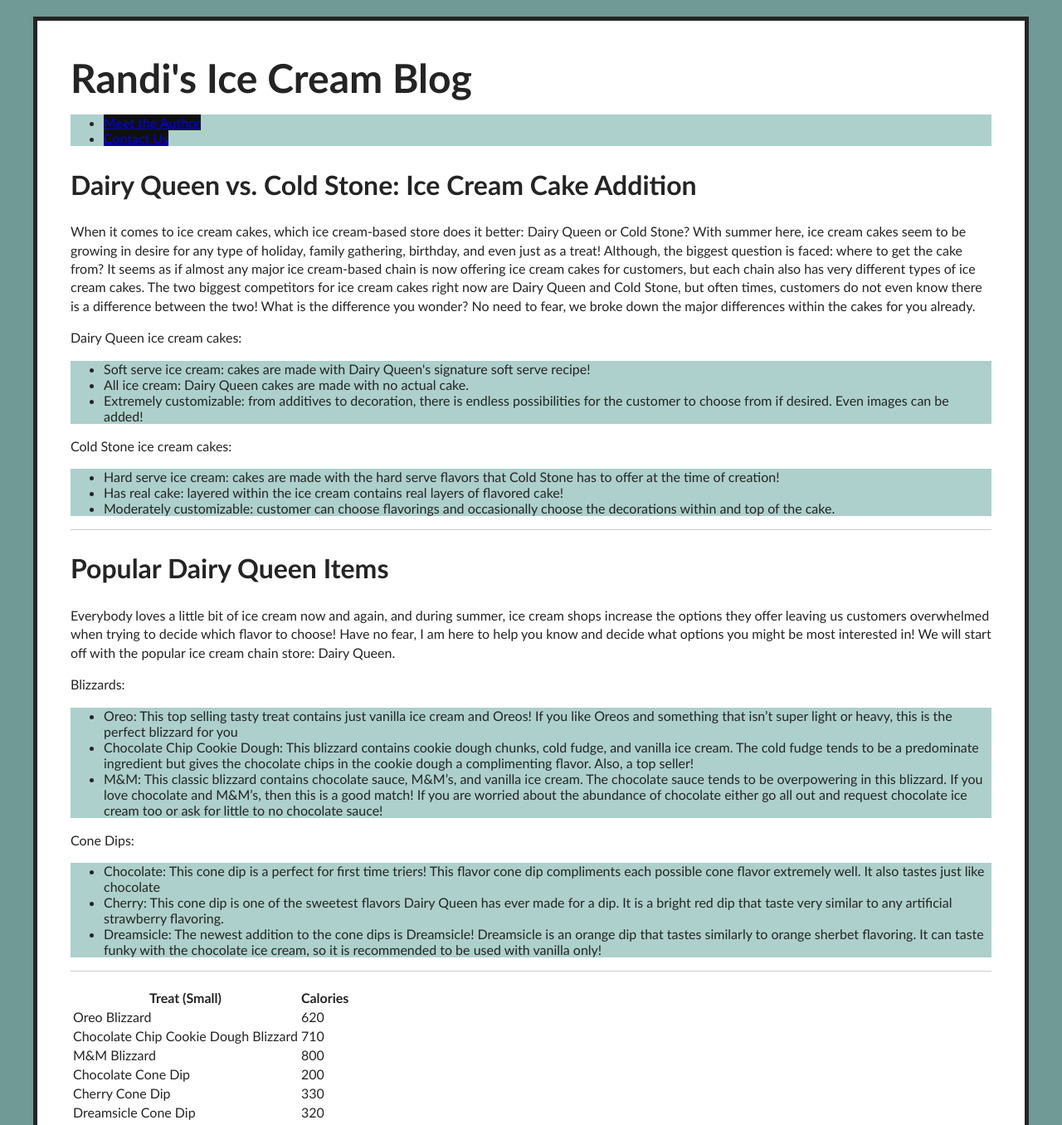
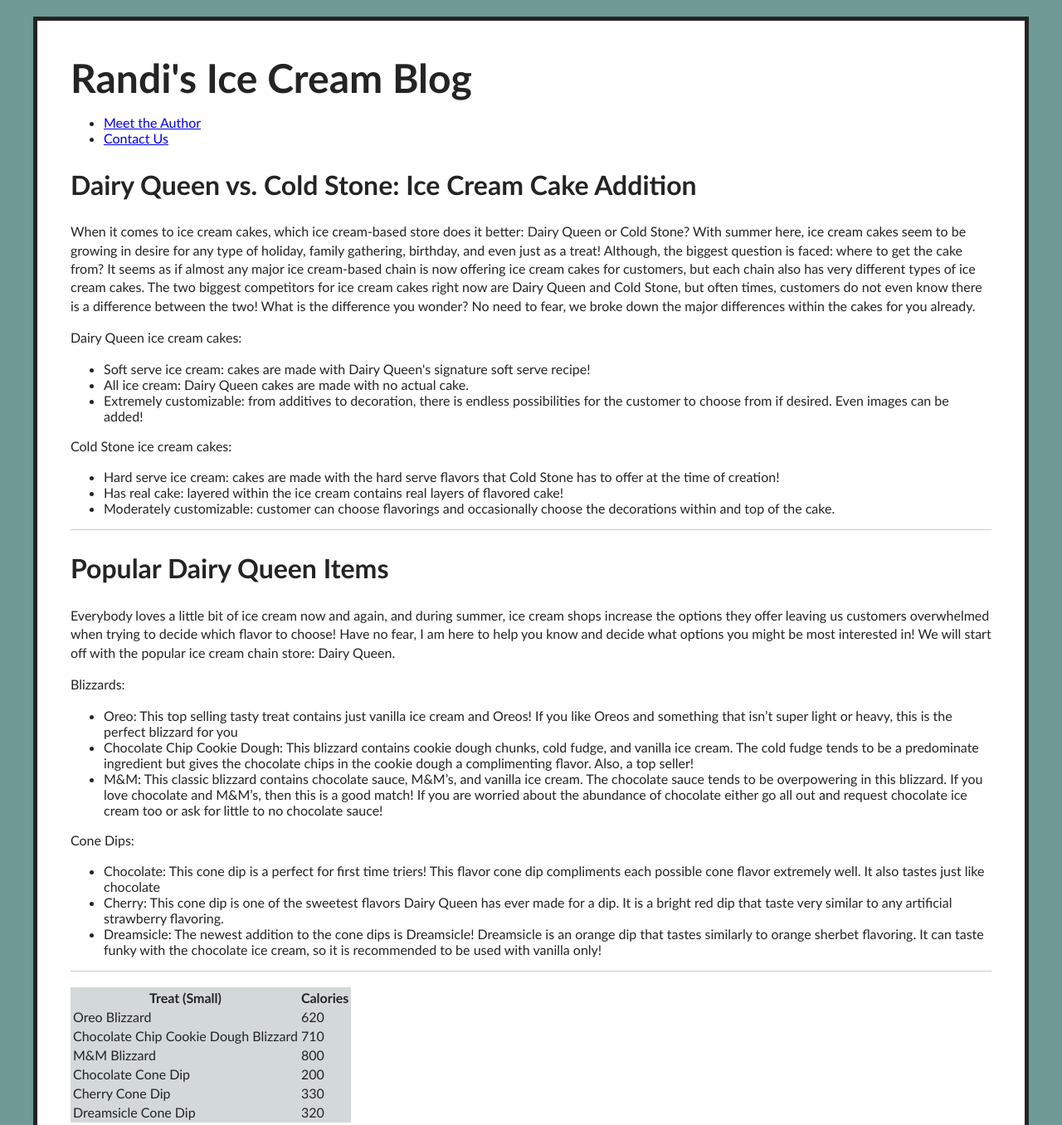
Before and after one commit to gabbardr/mi349_blog, a plain HTML site: page index.html in a window 1280 px wide. Shown: the part 20-1376 px from the top of the page at 83% size. Drawn offline with Linux system fonts and the light colour scheme.

Commit message:
cssthree

```diff
--- a/stye.css
+++ b/stye.css
@@ -37,13 +37,13 @@ p {
 }
 
 a[target] {
-  background-color: rgb(15, 15, 15);
+  f: rgb(208, 208, 208);
 }
 
 label {
   font-family: 'Gill Sans', 'Gill Sans MT', Calibri, 'Trebuchet MS', sans-serif;
 }
 
-ul {
-  background: #add0cc;
+ table {
+  background: #d3d8d8;
 }
```
